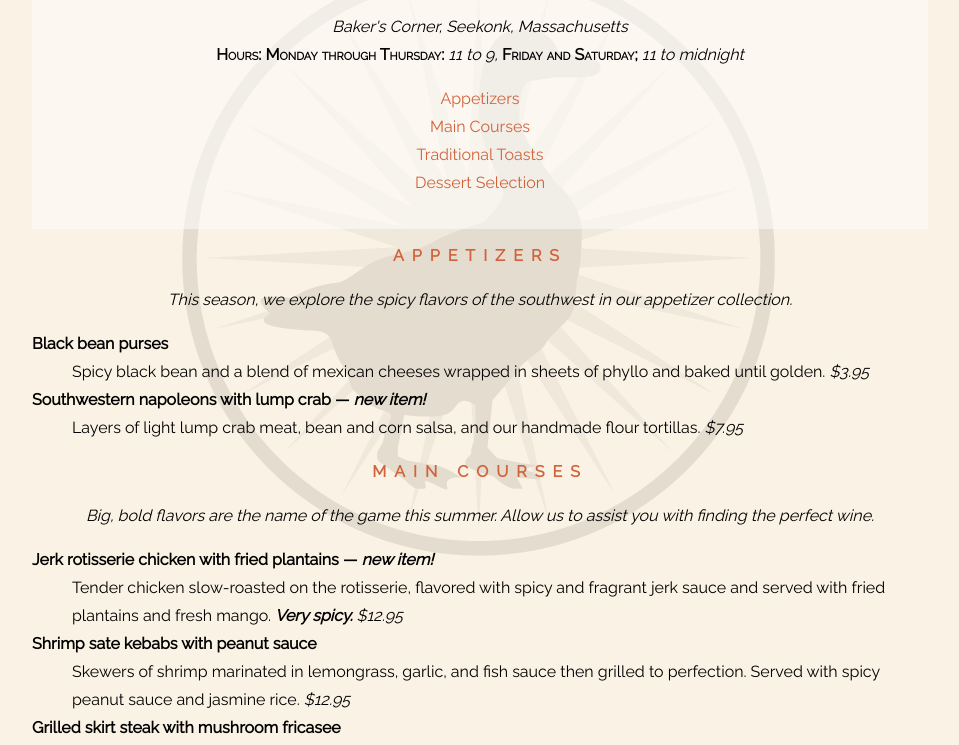
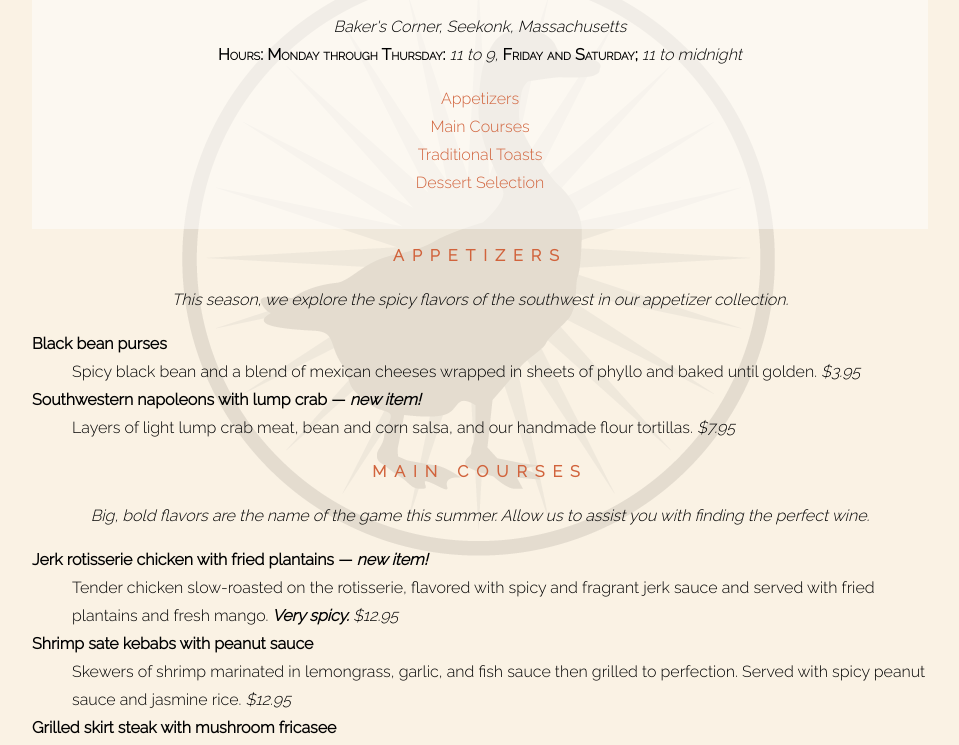
Before and after one commit to jamsimpson/fid, a plain HTML site: page blackgoose/bgmenu.html in a window 1280 px wide. Shown: the part 140-885 px from the top of the page, without its empty margins (160-1119 px from the left). Drawn offline with Linux system fonts and the light colour scheme; a web font is replaced by a local one.

Commit message:
Add files via upload

```diff
--- a/blackgoose/bgb_styles.css
+++ b/blackgoose/bgb_styles.css
@@ -1,5 +1,3 @@
-@import url(http://fonts.googleapis.com/css?family=Raleway);
-
 body {
 	background-color: #faf2e4;
 	margin: 0 10%;
--- a/blackgoose/bgmenu.html
+++ b/blackgoose/bgmenu.html
@@ -4,8 +4,9 @@
 <head>
 <meta charset="utf-8">
 <title>Black Goose Bistro Summer Menu</title>
-<link href='http://fonts.googleapis.com/css?family=Marko+One' rel='stylesheet' type='text/css'>
-<link href='http://fonts.googleapis.com/css?family=Raleway' rel='stylesheet' type='text/css'>
+<link rel="preconnect" href="https://fonts.googleapis.com">
+<link rel="preconnect" href="https://fonts.gstatic.com" crossorigin>
+<link href="https://fonts.googleapis.com/css2?family=Raleway:wght@300&display=swap" rel="stylesheet">
 <link rel="stylesheet" href="menustyles.css">
 </head>
 
```
Also changed, not shown: blackgoose/about.html (+3 -1 lines), blackgoose/bgnews.html (+3 -1 lines), blackgoose/cooking.html (+3 -1 lines), blackgoose/gallery/bread.html (+3 -1 lines), blackgoose/gallery/burgers.html (+3 -1 lines), blackgoose/gallery/chicken.html (+3 -1 lines), blackgoose/gallery/fish.html (+3 -1 lines), blackgoose/gallery/fries.html (+3 -1 lines), blackgoose/gallery/index.html (+3 -1 lines), blackgoose/gallery/tabbouleh.html (+3 -1 lines), blackgoose/glossary.html (+3 -1 lines), blackgoose/pizza.html (+3 -1 lines), blackgoose/recipes.html (+3 -1 lines), blackgoose/recipes/pasta/couscous.html (+3 -1 lines), 3 more files.
